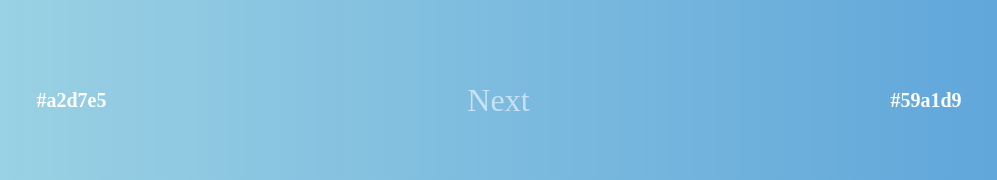
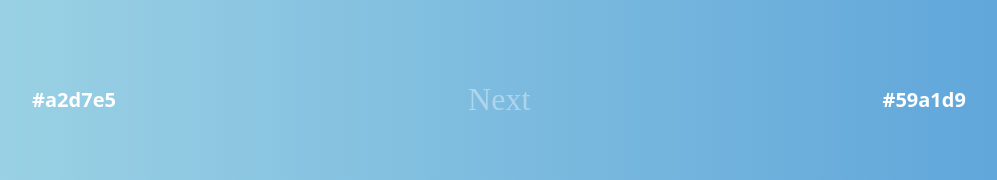
Before and after one commit to kirbs-btw/gradient_search, a plain HTML site: page index.html in a window 1280 px wide. Shown: the part 553-733 px from the top of the page, without its empty margins (149-1146 px from the left). Drawn offline with Linux system fonts and the light colour scheme.

Commit message:
Add files via upload

```diff
--- a/css/main.css
+++ b/css/main.css
@@ -38,14 +38,15 @@ h1{
 
 .colors > h2{
   font-size: 125%;
-  font-family: Gotham htf;
+  /* font-family: Gotham htf; */
+  font-family: Noto Sans;
   color: #ffffff;
 }
 
 button{
   background: None;
   border: None;
-  color: #ffffff90;
+  color: #ffffff60;
   font-size: 200%;
   font-family: Gotham Black;
 }
```
